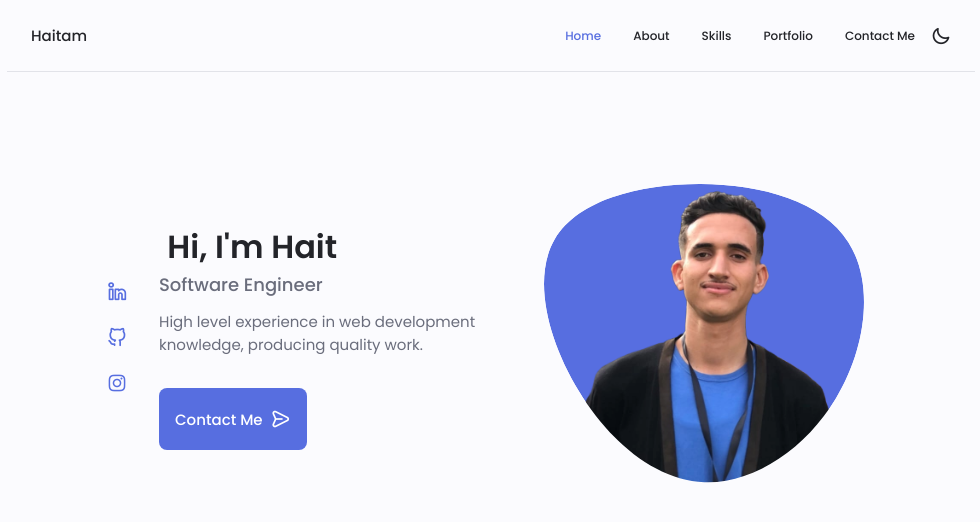
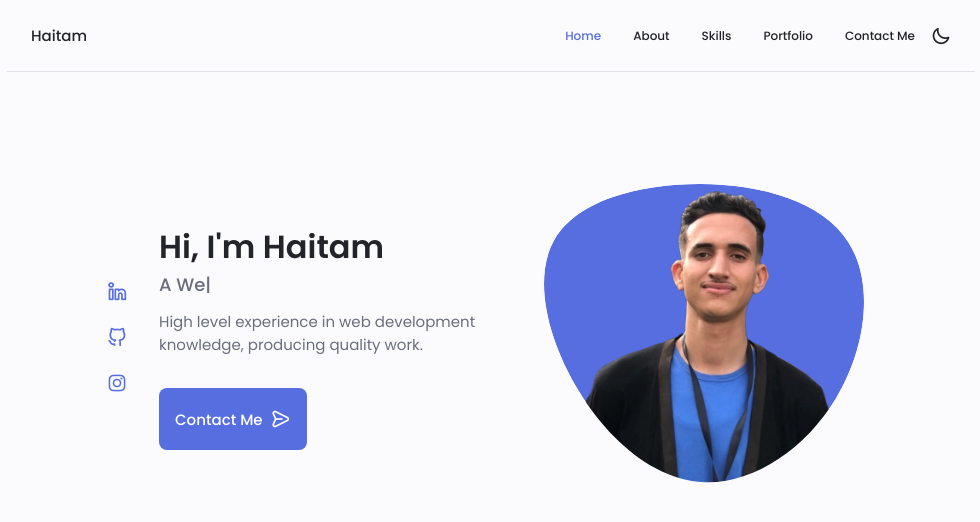
Before and after one commit to Haitam-Elgharras/myPortfolio, a React (Vite) app: page / in a window 1280 px wide. Shown: the top 522 px of the page, without its empty margins (149-1129 px from the left). Built offline with nearby package versions, Linux system fonts and the light colour scheme.

Commit message:
Code Refactoring: TypeAnimation

```diff
--- a/package.json
+++ b/package.json
@@ -11,7 +11,8 @@
   },
   "dependencies": {
     "react": "^18.2.0",
-    "react-dom": "^18.2.0"
+    "react-dom": "^18.2.0",
+    "react-type-animation": "^3.2.0"
   },
   "devDependencies": {
     "@types/react": "^18.2.15",
--- a/src/HomeContent.tsx
+++ b/src/HomeContent.tsx
@@ -13,8 +13,9 @@ const HomeContent = () => {
             <BlobSVG x="0" y="-70" href={img} />
             <HomeData
               title="Hi, I'm Haitam"
-              subtitle="Software Engineer"
+              subtitles={["Software Engineer", "Web Developer", "Freelancer"]}
               description="High level experience in web development knowledge, producing quality work."
+              delay={1000}
             />
           </div>
         </div>
--- a/src/HomeData.tsx
+++ b/src/HomeData.tsx
@@ -1,25 +1,37 @@
-import Typewriter from "./animation/TypeWriter";
+import { TypeAnimation } from "react-type-animation";
+
+function addDelay(arr: string[], delay: number) {
+  const newArray = [];
+  for (let i = 0; i < arr.length; i++) {
+    newArray.push(arr[i]);
+    if (i < arr.length - 1) {
+      newArray.push(delay);
+    }
+  }
+  return newArray;
+}
 
 interface HomeDataProps {
   title: string;
-  subtitle: string;
+  subtitles: string[];
   description: string;
+  delay: number;
 }
 
-const HomeData = ({ title, subtitle, description }: HomeDataProps) => {
+const HomeData = ({ title, subtitles, description, delay }: HomeDataProps) => {
+  const subtitlesDelay = addDelay(subtitles, delay);
   return (
     <div className="home__data">
-      <h1 className="home__title">
-        <span
-          style={{
-            visibility: "hidden",
-          }}
-        >
-          .
-        </span>
-        <Typewriter text={title} delay={130} infinite />
-      </h1>
-      <h3 className="home__subtitle">{subtitle}</h3>
+      <h1 className="home__title">{title}</h1>
+      <h3 className="home__subtitle">
+        A{" "}
+        <TypeAnimation
+          cursor={true}
+          sequence={subtitlesDelay}
+          speed={40}
+          repeat={Infinity}
+        />
+      </h3>
       <p className="home__description">{description}</p>
       <a href="#contact" className="button button--flex">
         Contact Me <i className="uil uil-message button__icon"></i>
```
Also changed, not shown: 1 other file (tests, documents, lock files or other folders).
